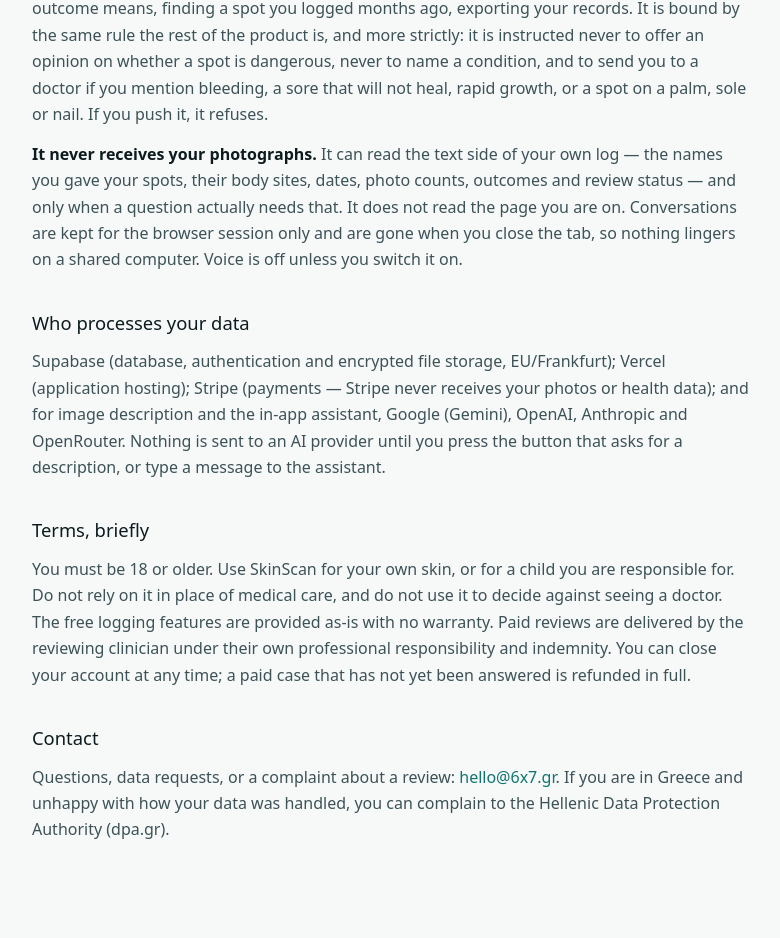
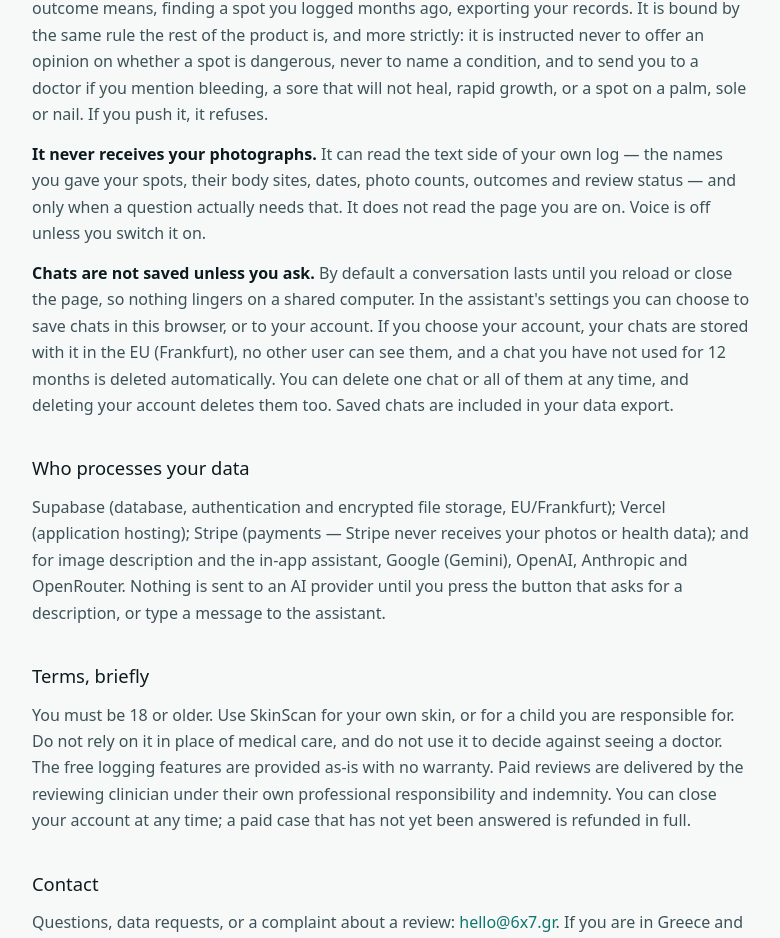
Before and after one commit to philipposk/skinscan, a Next.js app: page /legal in a window 1280 px wide. Shown: the part 2354-3292 px from the top of the page, without its empty margins (248-1028 px from the left). Built offline with nearby package versions, Linux system fonts and the light colour scheme.

Commit message:
docs: privacy copy for saved assistant chats

```diff
--- a/src/app/legal/page.tsx
+++ b/src/app/legal/page.tsx
@@ -135,9 +135,16 @@ export default function LegalPage() {
         <strong style={{ color: "var(--fg)" }}>It never receives your photographs.</strong> It can
         read the text side of your own log — the names you gave your spots, their body sites, dates,
         photo counts, outcomes and review status — and only when a question actually needs that. It
-        does not read the page you are on. Conversations are kept for the browser session only and
-        are gone when you close the tab, so nothing lingers on a shared computer. Voice is off unless
-        you switch it on.
+        does not read the page you are on. Voice is off unless you switch it on.
+      </p>
+      <p style={S}>
+        <strong style={{ color: "var(--fg)" }}>Chats are not saved unless you ask.</strong> By
+        default a conversation lasts until you reload or close the page, so nothing lingers on a
+        shared computer. In the assistant&apos;s settings you can choose to save chats in this
+        browser, or to your account. If you choose your account, your chats are stored with it in
+        the EU (Frankfurt), no other user can see them, and a chat you have not used for 12 months is
+        deleted automatically. You can delete one chat or all of them at any time, and deleting your
+        account deletes them too. Saved chats are included in your data export.
       </p>
 
       <h2 style={H}>Who processes your data</h2>
```
Also changed, not shown: 1 other file (tests, documents, lock files or other folders).
